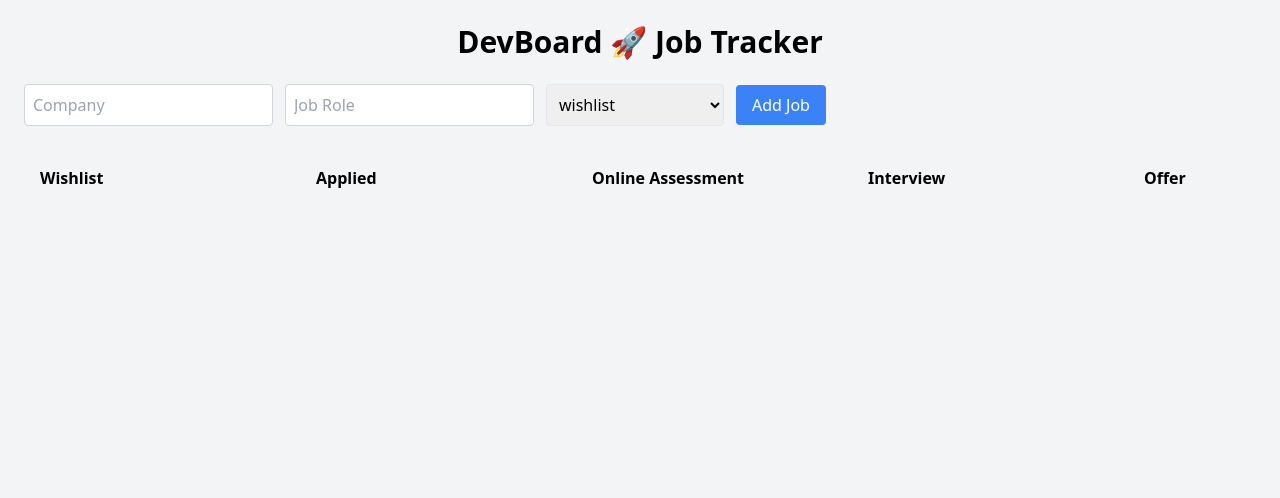
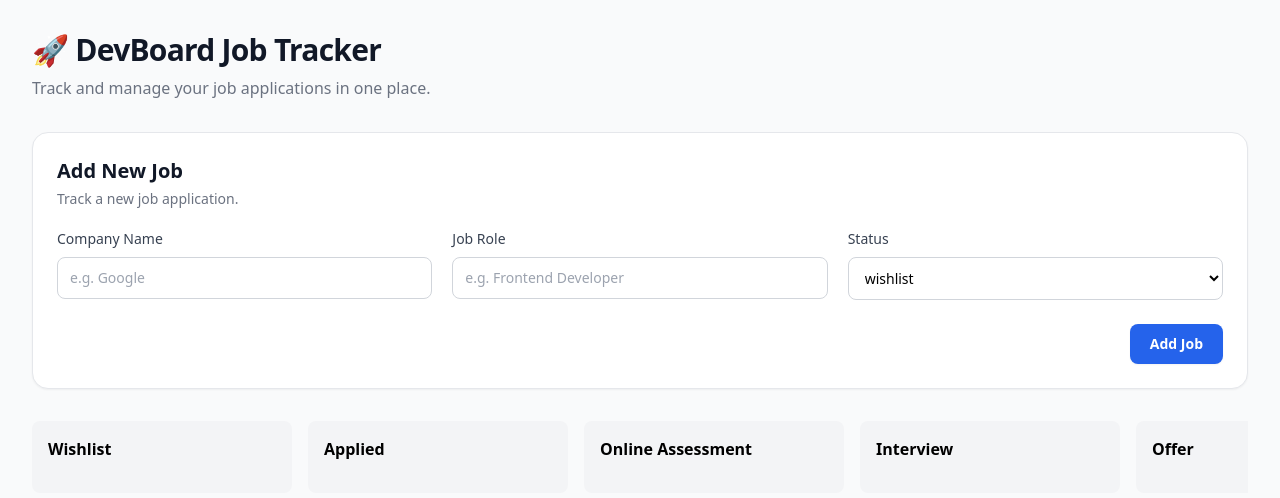
Before and after one commit to Shifa200/devboard, a React (Vite) app: page / in a window 1280 px wide. Shown: the top 498 px of the page. Built offline with nearby package versions, Linux system fonts and the light colour scheme.

Commit message:
Polished DevBoard form layout

```diff
--- a/src/App.jsx
+++ b/src/App.jsx
@@ -15,7 +15,6 @@ const columns = [
 function App() {
   const [jobs, setJobs] = useState(() => {
     const savedJobs = localStorage.getItem("devboard-jobs");
-
     return savedJobs ? JSON.parse(savedJobs) : [];
   });
 
@@ -31,6 +30,12 @@ function App() {
 
   const [editingJobId, setEditingJobId] = useState(null);
 
+  const [errors, setErrors] = useState({
+    company: "",
+    role: "",
+  });
+
+  // Fill the form with the selected job when editing
   const handleEditJob = (job) => {
     setForm({
       company: job.company,
@@ -46,11 +51,7 @@ function App() {
     });
   };
 
-  const [errors, setErrors] = useState({
-    company: "",
-    role: "",
-  });
-
+  // Move a job to another column
   const handleDragEnd = ({ active, over }) => {
     if (!over) {
       return;
@@ -60,85 +61,54 @@ function App() {
 
     setJobs((currentJobs) =>
       currentJobs.map((job) =>
-        job.id === active.id ? { ...job, status: newStatus } : job,
-      ),
+        job.id === active.id
+          ? { ...job, status: newStatus }
+          : job
+      )
     );
   };
 
+  // Delete a job
   const handleDeleteJob = (jobId) => {
     setJobs((currentJobs) =>
       currentJobs.filter((job) => job.id !== jobId)
     );
+
+    // If we were editing this job, reset the form
+    if (editingJobId === jobId) {
+      setEditingJobId(null);
+
+      setForm({
+        company: "",
+        role: "",
+        status: "wishlist",
+      });
+
+      setErrors({
+        company: "",
+        role: "",
+      });
+    }
   };
 
-  return (
-    <div className="min-h-screen bg-gray-100 p-6">
-      <h1 className="text-3xl font-bold mb-6 text-center">
-        DevBoard 🚀 Job Tracker
-      </h1>
-      <div className="mb-6 flex gap-3 items-center flex-wrap">
-        {/* Company */}
-        <div className="flex flex-col">
-          <input
-            type="text"
-            placeholder="Company"
-            value={form.company}
-            onChange={(e) => {
-              setForm({ ...form, company: e.target.value });
+  // Reset the form
+  const handleCancelEdit = () => {
+    setEditingJobId(null);
 
-              if (e.target.value.trim()) {
-                setErrors({ ...errors, company: "" });
-              }
-            }}
-            className={`border p-2 rounded ${
-              errors.company ? "border-red-500" : "border-gray-300"
-            }`}
-          />
+    setForm({
+      company: "",
+      role: "",
+      status: "wishlist",
+    });
 
-          {errors.company && (
-            <p className="text-red-500 text-sm mt-1">{errors.company}</p>
-          )}
-        </div>
+    setErrors({
+      company: "",
+      role: "",
+    });
+  };
 
-        {/* Role */}
-        <div className="flex flex-col">
-          <input
-            type="text"
-            placeholder="Job Role"
-            value={form.role}
-            onChange={(e) => {
-              setForm({ ...form, role: e.target.value });
-
-              if (e.target.value.trim()) {
-                setErrors({ ...errors, role: "" });
-              }
-            }}
-            className={`border p-2 rounded ${
-              errors.role ? "border-red-500" : "border-gray-300"
-            }`}
-          />
-
-          {errors.role && (
-            <p className="text-red-500 text-sm mt-1">{errors.role}</p>
-          )}
-        </div>
-
-        {/* Status */}
-        <select
-          value={form.status}
-          onChange={(e) => setForm({ ...form, status: e.target.value })}
-          className="border p-2 rounded"
-        >
-          {columns.map((col) => (
-            <option key={col} value={col}>
-              {col}
-            </option>
-          ))}
-        </select>
-
-        {/* Add button */}
-        <button
-          onClick={() => {
+  // Add or update a job
+  const handleSubmit = () => {
     const newErrors = {
       company: "",
       role: "",
@@ -157,6 +127,7 @@ function App() {
       return;
     }
 
+    // Update existing job
     if (editingJobId !== null) {
       setJobs((currentJobs) =>
         currentJobs.map((job) =>
@@ -172,47 +143,195 @@ function App() {
       );
 
       setEditingJobId(null);
-    } else {
+    }
+
+    // Add new job
+    else {
       const newJob = {
         id: Date.now(),
         company: form.company.trim(),
         role: form.role.trim(),
-              status: form.status
+        status: form.status,
       };
 
       setJobs((currentJobs) => [...currentJobs, newJob]);
     }
+
+    handleCancelEdit();
+  };
+
+  return (
+    <div className="min-h-screen bg-gray-50 px-4 py-8 md:px-8">
+      <div className="mx-auto max-w-7xl">
+
+        {/* Header */}
+        <div className="mb-8">
+          <h1 className="text-3xl font-bold tracking-tight text-gray-900">
+            🚀 DevBoard Job Tracker
+          </h1>
+
+          <p className="mt-2 text-gray-500">
+            Track and manage your job applications in one place.
+          </p>
+        </div>
+
+        {/* Add / Edit Job Form */}
+        <div className="mb-8 rounded-2xl border border-gray-200 bg-white p-6 shadow-sm">
+
+          <div className="mb-5">
+            <h2 className="text-xl font-bold text-gray-900">
+              {editingJobId !== null ? "Edit Job" : "Add New Job"}
+            </h2>
+
+            <p className="mt-1 text-sm text-gray-500">
+              {editingJobId !== null
+                ? "Update the details of this job application."
+                : "Track a new job application."}
+            </p>
+          </div>
+
+          <div className="grid grid-cols-1 gap-5 md:grid-cols-3">
+
+            {/* Company */}
+            <div>
+              <label className="mb-2 block text-sm font-medium text-gray-700">
+                Company Name
+              </label>
+
+              <input
+                type="text"
+                placeholder="e.g. Google"
+                value={form.company}
+                onChange={(e) => {
                   setForm({
-              company: "",
-              role: "",
-              status: "wishlist",
+                    ...form,
+                    company: e.target.value,
                   });
 
+                  if (e.target.value.trim()) {
                     setErrors({
+                      ...errors,
                       company: "",
+                    });
+                  }
+                }}
+                className={`w-full rounded-lg border px-3 py-2.5 text-sm outline-none transition ${
+                  errors.company
+                    ? "border-red-500 focus:ring-2 focus:ring-red-100"
+                    : "border-gray-300 focus:border-blue-500 focus:ring-2 focus:ring-blue-100"
+                }`}
+              />
+
+              {errors.company && (
+                <p className="mt-1.5 text-xs text-red-500">
+                  {errors.company}
+                </p>
+              )}
+            </div>
+
+            {/* Job Role */}
+            <div>
+              <label className="mb-2 block text-sm font-medium text-gray-700">
+                Job Role
+              </label>
+
+              <input
+                type="text"
+                placeholder="e.g. Frontend Developer"
+                value={form.role}
+                onChange={(e) => {
+                  setForm({
+                    ...form,
+                    role: e.target.value,
+                  });
+
+                  if (e.target.value.trim()) {
+                    setErrors({
+                      ...errors,
                       role: "",
                     });
+                  }
                 }}
-          className="bg-blue-500 text-white px-4 py-2 rounded"
+                className={`w-full rounded-lg border px-3 py-2.5 text-sm outline-none transition ${
+                  errors.role
+                    ? "border-red-500 focus:ring-2 focus:ring-red-100"
+                    : "border-gray-300 focus:border-blue-500 focus:ring-2 focus:ring-blue-100"
+                }`}
+              />
+
+              {errors.role && (
+                <p className="mt-1.5 text-xs text-red-500">
+                  {errors.role}
+                </p>
+              )}
+            </div>
+
+            {/* Status */}
+            <div>
+              <label className="mb-2 block text-sm font-medium text-gray-700">
+                Status
+              </label>
+
+              <select
+                value={form.status}
+                onChange={(e) =>
+                  setForm({
+                    ...form,
+                    status: e.target.value,
+                  })
+                }
+                className="w-full rounded-lg border border-gray-300 bg-white px-3 py-2.5 text-sm outline-none transition focus:border-blue-500 focus:ring-2 focus:ring-blue-100"
+              >
+                {columns.map((col) => (
+                  <option key={col} value={col}>
+                    {col}
+                  </option>
+                ))}
+              </select>
+            </div>
+          </div>
+
+          {/* Buttons */}
+          <div className="mt-6 flex justify-end gap-3">
+
+            {editingJobId !== null && (
+              <button
+                type="button"
+                onClick={handleCancelEdit}
+                className="rounded-lg border border-gray-300 px-5 py-2.5 text-sm font-medium text-gray-700 transition hover:bg-gray-50"
+              >
+                Cancel
+              </button>
+            )}
+
+            <button
+              type="button"
+              onClick={handleSubmit}
+              className="rounded-lg bg-blue-600 px-5 py-2.5 text-sm font-semibold text-white shadow-sm transition hover:bg-blue-700"
             >
               {editingJobId !== null ? "Update Job" : "Add Job"}
-
             </button>
           </div>
+        </div>
+
+        {/* Kanban Board */}
         <DndContext onDragEnd={handleDragEnd}>
-        <div className="flex gap-4 overflow-x-auto">
+          <div className="flex gap-4 overflow-x-auto pb-4">
             {columns.map((col) => (
               <Column
                 key={col}
                 column={col}
-              jobs={jobs.filter((job) => job.status === col)}
+                jobs={jobs.filter(
+                  (job) => job.status === col
+                )}
                 onDelete={handleDeleteJob}
                 onEdit={handleEditJob}
-
               />
             ))}
           </div>
         </DndContext>
+
+      </div>
     </div>
   );
 }
```
Lines whose indentation alone changed are shown as unchanged.
